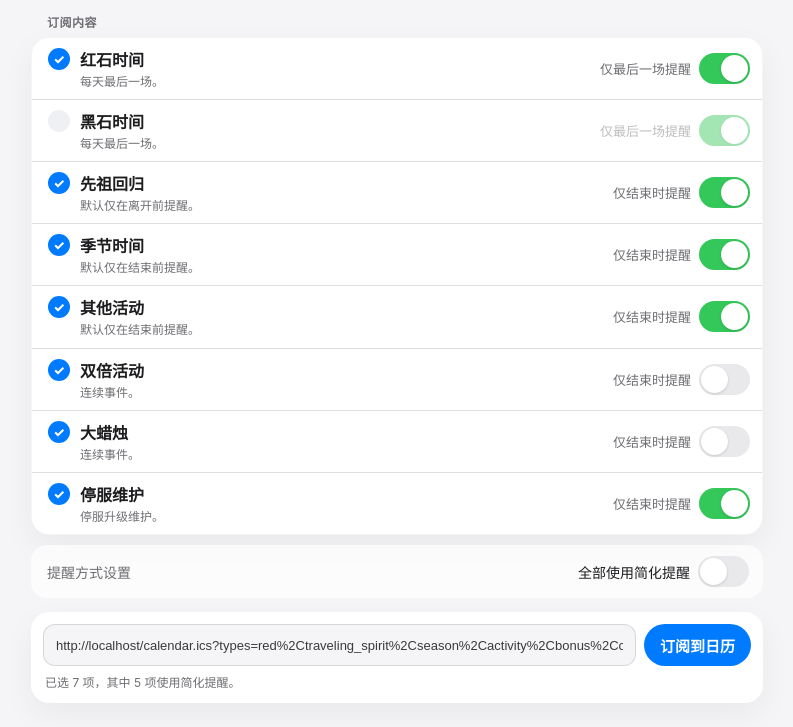
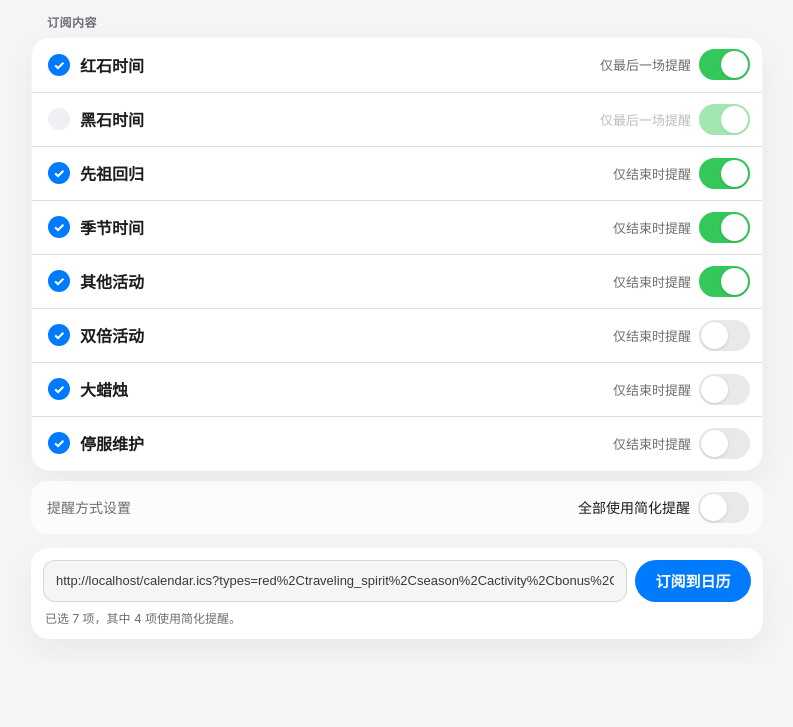
Before and after one commit to mosyoyo/mo-sky-stones, a website: page subscribe.html in a window 1280 px wide. Shown: the part 157-884 px from the top of the page, without its empty margins (243-1036 px from the left). After the commit the page ends 820 px from the top, so only its background shows below. Drawn offline with Linux system fonts and the light colour scheme.

Commit message:
fix: refine subscription page controls

```diff
--- a/subscribe.html
+++ b/subscribe.html
@@ -47,7 +47,6 @@
     .item-title { display: flex; align-items: center; gap: 10px; min-width: 0; font-size: 16px; font-weight: 620; }
     .checkmark { display: grid; place-items: center; width: 22px; height: 22px; border-radius: 50%; background: #eef0f3; color: transparent; font-size: 13px; font-weight: 800; flex: 0 0 auto; }
     .item.is-on .checkmark { background: var(--blue); color: #fff; }
-    .item-note { margin: 3px 0 0 32px; color: var(--muted); font-size: 12px; line-height: 1.35; }
     .end-control { display: flex; align-items: center; gap: 8px; min-width: 112px; justify-content: flex-end; color: var(--muted); font-size: 13px; white-space: nowrap; }
     .item:not(.is-on) .end-control { opacity: .45; }
     .switch {
@@ -83,6 +82,7 @@
     .url-row { display: grid; grid-template-columns: minmax(0, 1fr) auto; gap: 8px; align-items: center; }
     input[type="text"] { width: 100%; min-width: 0; height: 42px; padding: 0 12px; border: 1px solid var(--line); border-radius: 12px; background: #f5f5f7; color: #3a3a3c; font-size: 13px; }
     button, a.button { display: inline-flex; align-items: center; justify-content: center; height: 42px; min-width: 78px; border: 0; border-radius: 999px; background: var(--blue); color: #fff; padding: 0 16px; font: inherit; font-size: 15px; font-weight: 650; text-decoration: none; cursor: pointer; white-space: nowrap; }
+    #subscribeAction { width: 116px; }
     a.button { background: #e9f2ff; color: #0066cc; }
     .summary { margin: 8px 2px 0; color: var(--muted); font-size: 12px; line-height: 1.45; }
     @media (max-width: 640px) {
@@ -95,7 +95,6 @@
       .settings { border-radius: 16px; }
       .item { min-height: 47px; padding: 7px 10px 7px 12px; }
       .item-title { font-size: 15px; }
-      .item-note { display: none; }
       .end-control { min-width: 102px; font-size: 12px; }
       .switch { width: 46px; height: 28px; }
       .switch::before { width: 24px; height: 24px; }
@@ -114,6 +113,7 @@
       .url-row { grid-template-columns: 1fr; }
       input[type="text"] { grid-column: 1 / -1; height: 38px; }
       button, a.button { width: 100%; height: 38px; min-width: 0; }
+      #subscribeAction { width: 100%; }
       .summary { font-size: 11px; }
     }
   </style>
@@ -135,14 +135,14 @@
 
     <p class="group-label">订阅内容</p>
     <section class="settings" id="options">
-      <div class="item is-on" data-type="red"><div><div class="item-title"><span class="checkmark">✓</span><span>红石时间</span></div><p class="item-note">每天最后一场。</p></div><label class="end-control"><span>仅最后一场提醒</span><input class="switch" type="checkbox" data-endonly="red" checked></label></div>
-      <div class="item" data-type="black"><div><div class="item-title"><span class="checkmark">✓</span><span>黑石时间</span></div><p class="item-note">每天最后一场。</p></div><label class="end-control"><span>仅最后一场提醒</span><input class="switch" type="checkbox" data-endonly="black" checked></label></div>
-      <div class="item is-on" data-type="traveling_spirit"><div><div class="item-title"><span class="checkmark">✓</span><span>先祖回归</span></div><p class="item-note">默认仅在离开前提醒。</p></div><label class="end-control"><span>仅结束时提醒</span><input class="switch" type="checkbox" data-endonly="traveling_spirit" checked></label></div>
-      <div class="item is-on" data-type="season"><div><div class="item-title"><span class="checkmark">✓</span><span>季节时间</span></div><p class="item-note">默认仅在结束前提醒。</p></div><label class="end-control"><span>仅结束时提醒</span><input class="switch" type="checkbox" data-endonly="season" checked></label></div>
-      <div class="item is-on" data-type="activity"><div><div class="item-title"><span class="checkmark">✓</span><span>其他活动</span></div><p class="item-note">默认仅在结束前提醒。</p></div><label class="end-control"><span>仅结束时提醒</span><input class="switch" type="checkbox" data-endonly="activity" checked></label></div>
-      <div class="item is-on" data-type="bonus"><div><div class="item-title"><span class="checkmark">✓</span><span>双倍活动</span></div><p class="item-note">连续事件。</p></div><label class="end-control"><span>仅结束时提醒</span><input class="switch" type="checkbox" data-endonly="bonus"></label></div>
-      <div class="item is-on" data-type="candle_heap"><div><div class="item-title"><span class="checkmark">✓</span><span>大蜡烛</span></div><p class="item-note">连续事件。</p></div><label class="end-control"><span>仅结束时提醒</span><input class="switch" type="checkbox" data-endonly="candle_heap"></label></div>
-      <div class="item is-on" data-type="maintenance"><div><div class="item-title"><span class="checkmark">✓</span><span>停服维护</span></div><p class="item-note">停服升级维护。</p></div><label class="end-control"><span>仅结束时提醒</span><input class="switch" type="checkbox" data-endonly="maintenance" checked></label></div>
+      <div class="item is-on" data-type="red"><div><div class="item-title"><span class="checkmark">✓</span><span>红石时间</span></div></div><label class="end-control"><span>仅最后一场提醒</span><input class="switch" type="checkbox" data-endonly="red" checked></label></div>
+      <div class="item" data-type="black"><div><div class="item-title"><span class="checkmark">✓</span><span>黑石时间</span></div></div><label class="end-control"><span>仅最后一场提醒</span><input class="switch" type="checkbox" data-endonly="black" checked></label></div>
+      <div class="item is-on" data-type="traveling_spirit"><div><div class="item-title"><span class="checkmark">✓</span><span>先祖回归</span></div></div><label class="end-control"><span>仅结束时提醒</span><input class="switch" type="checkbox" data-endonly="traveling_spirit" checked></label></div>
+      <div class="item is-on" data-type="season"><div><div class="item-title"><span class="checkmark">✓</span><span>季节时间</span></div></div><label class="end-control"><span>仅结束时提醒</span><input class="switch" type="checkbox" data-endonly="season" checked></label></div>
+      <div class="item is-on" data-type="activity"><div><div class="item-title"><span class="checkmark">✓</span><span>其他活动</span></div></div><label class="end-control"><span>仅结束时提醒</span><input class="switch" type="checkbox" data-endonly="activity" checked></label></div>
+      <div class="item is-on" data-type="bonus"><div><div class="item-title"><span class="checkmark">✓</span><span>双倍活动</span></div></div><label class="end-control"><span>仅结束时提醒</span><input class="switch" type="checkbox" data-endonly="bonus"></label></div>
+      <div class="item is-on" data-type="candle_heap"><div><div class="item-title"><span class="checkmark">✓</span><span>大蜡烛</span></div></div><label class="end-control"><span>仅结束时提醒</span><input class="switch" type="checkbox" data-endonly="candle_heap"></label></div>
+      <div class="item is-on" data-type="maintenance"><div><div class="item-title"><span class="checkmark">✓</span><span>停服维护</span></div></div><label class="end-control"><span>仅结束时提醒</span><input class="switch" type="checkbox" data-endonly="maintenance"></label></div>
     </section>
 
     <div class="bulk">
```
Also changed, not shown: help.html (+1 -5 lines), index.html (+3 -4 lines), spirits.html (+2 -0 lines).
